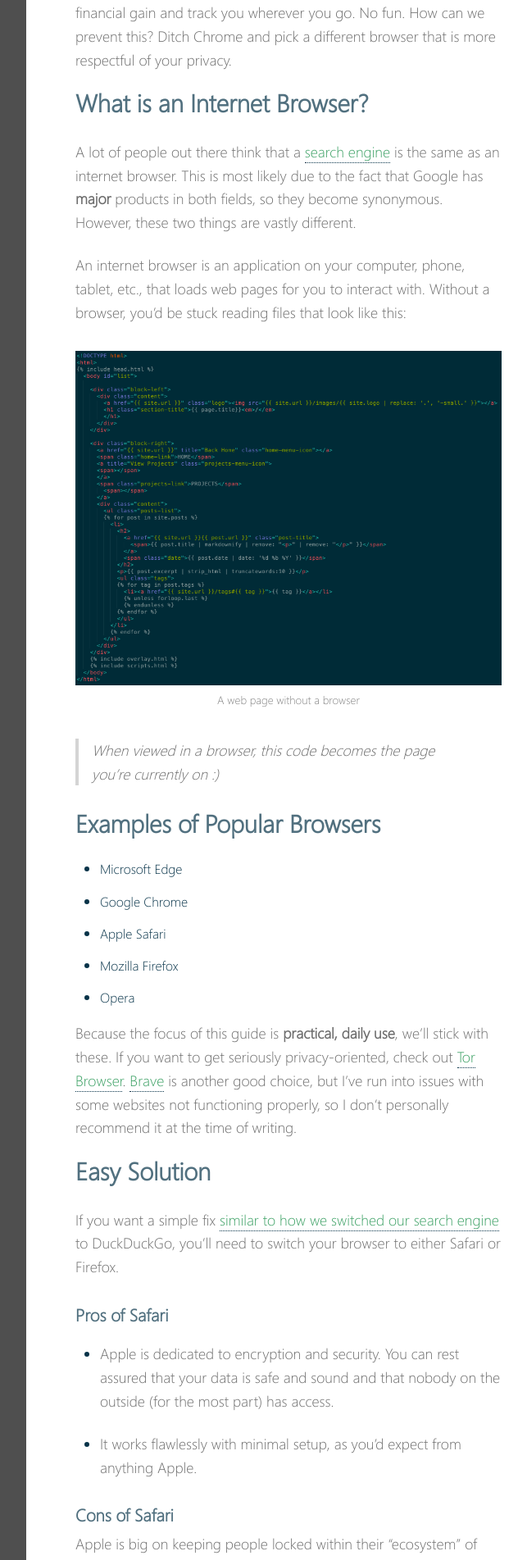
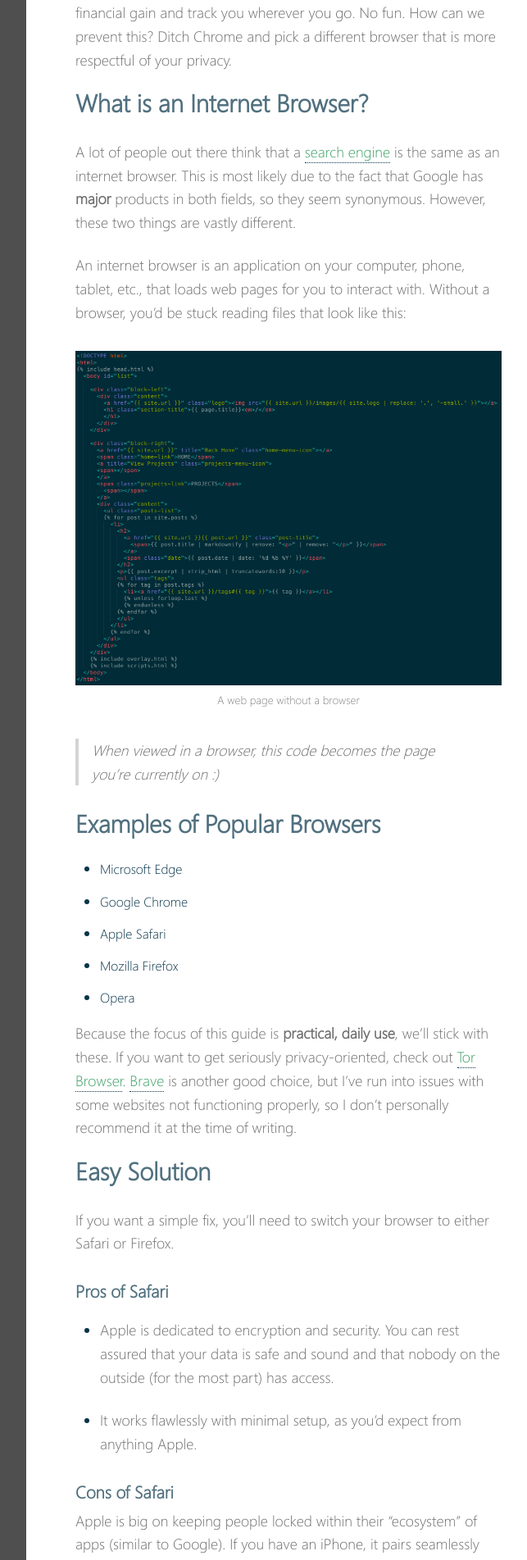
Before and after one commit to TateWalker/TateWalker.github.io, a Jekyll site: the page built from _posts/2019-05-29-browsers.md, in a window 1280 px wide. Shown: the part 541-2444 px from the top of the page at 82% size, without its empty margins (608-1251 px from the left). Built offline with Jekyll 4.4.1, drawn with Linux system fonts in a browser that asks for light colours; some of the changed text lies outside the part shown.

Commit message:
updated guide page

```diff
--- a/_posts/2019-05-29-browsers.md
+++ b/_posts/2019-05-29-browsers.md
@@ -18,7 +18,7 @@ If you have a Windows computer, your default internet browser is Microsoft Edge.
 
 ## What is an Internet Browser?
 
-A lot of people out there think that a [search engine]({{site.url}}/search-engines) is the same as an internet browser. This is most likely due to the fact that Google has **major** products in both fields, so they become synonymous. However, these two things are vastly different.
+A lot of people out there think that a [search engine]({{site.url}}/search-engines) is the same as an internet browser. This is most likely due to the fact that Google has **major** products in both fields, so they seem synonymous. However, these two things are vastly different.
 
 An internet browser is an application on your computer, phone, tablet, etc., that loads web pages for you to interact with. Without a browser, you'd be stuck reading files that look like this:
 
@@ -42,7 +42,7 @@ Because the focus of this guide is ***practical, daily use***, we'll stick with
 
 ## Easy Solution
 
-If you want a simple fix [similar to how we switched our search engine]({{site.url}}/search-engines) to DuckDuckGo, you'll need to switch your browser to either Safari or Firefox.
+If you want a simple fix, you'll need to switch your browser to either Safari or Firefox.
 
 ### Pros of Safari
 
```
